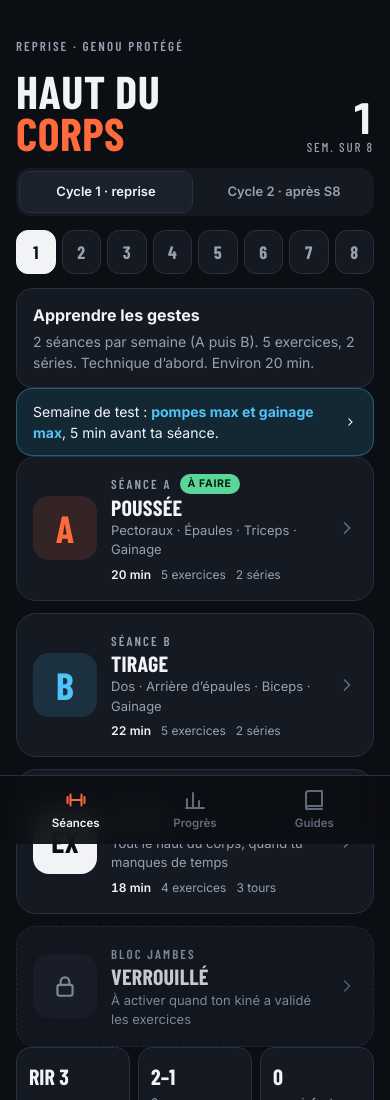
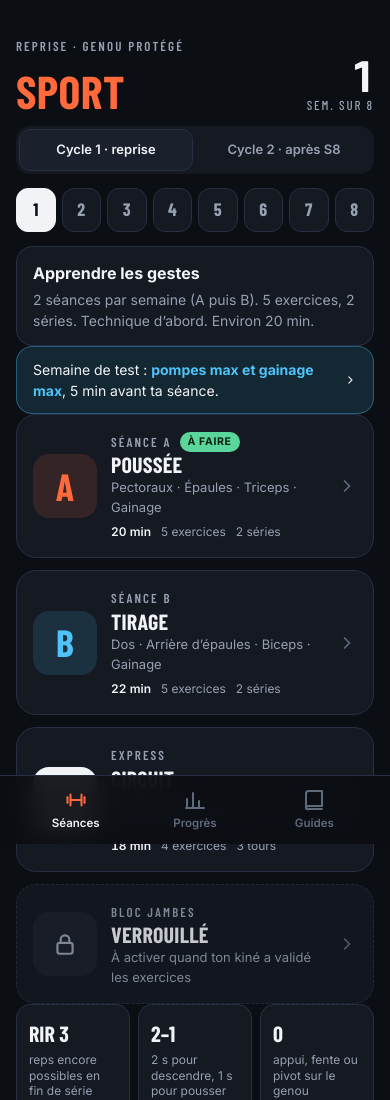
Before and after one commit to yc5zctpbzk-lang/sport, a plain HTML site: page index.html in a window 390 px wide. Shown: the top 1100 px of the page. Drawn offline with nearby package versions, Linux system fonts and the light colour scheme; a web font is replaced by a local one.

Commit message:
Renommer l'appli en « Sport »
Titre de la page, nom sous l'icône iPhone et titre de l'accueil.

Co-Authored-By: Claude Opus 5.5 <noreply@anthropic.com>
Claude-Session: https://claude.ai/code/session_01UMVxrdYKBSVDX62ESWzATr

```diff
--- a/index.html
+++ b/index.html
@@ -8,11 +8,11 @@
 <link rel="apple-touch-icon" href="apple-touch-icon.png">
 <link rel="icon" type="image/png" sizes="192x192" href="icon-192.png">
 <style>:root{padding-top:env(safe-area-inset-top,0px);padding-bottom:env(safe-area-inset-bottom,0px)}body{margin:0}img{max-width:100%}[hidden]{display:none!important}</style>
-<title>Reprise Haut du Corps</title>
+<title>Sport</title>
 <meta name="claude:viewport-fit-sides" content="cover">
 <meta name="apple-mobile-web-app-capable" content="yes">
 <meta name="mobile-web-app-capable" content="yes">
-<meta name="apple-mobile-web-app-title" content="Haut du corps">
+<meta name="apple-mobile-web-app-title" content="Sport">
 <meta name="apple-mobile-web-app-status-bar-style" content="black-translucent">
 <link rel="preconnect" href="https://fonts.googleapis.com">
 <link rel="stylesheet" href="https://fonts.googleapis.com/css2?family=Barlow+Condensed:wght@500;600;700;800&family=Inter:wght@400;500;600;700&display=swap">
@@ -250,7 +250,7 @@ details.g[open] summary .plus{transform:rotate(45deg)}
     <div class="hero-top">
       <div>
         <p class="eyebrow">Reprise · genou protégé</p>
-        <h1>Haut du<br><span>corps</span></h1>
+        <h1><span>Sport</span></h1>
       </div>
       <div class="weekbig"><b class="num" id="wkNum">1</b><small id="wkSmall">sem. sur 8</small></div>
     </div>
--- a/sw.js
+++ b/sw.js
@@ -1,6 +1,6 @@
 // Hors ligne : la page est servie depuis le réseau quand il est là (toujours à jour),
 // sinon depuis le cache. Les polices Google sont gardées en cache après la 1re visite.
-const CACHE='hdc-v3';
+const CACHE='hdc-v4';
 const CORE=['./','./index.html','./manifest.webmanifest','./icon-192.png','./icon-512.png','./apple-touch-icon.png'];
 self.addEventListener('install',e=>{e.waitUntil(caches.open(CACHE).then(c=>c.addAll(CORE)).then(()=>self.skipWaiting()));});
 self.addEventListener('activate',e=>{e.waitUntil(caches.keys().then(ks=>Promise.all(ks.filter(k=>k!==CACHE).map(k=>caches.delete(k)))).then(()=>self.clients.claim()));});
```
Also changed, not shown: source.html (+2 -2 lines), manifest.webmanifest.
